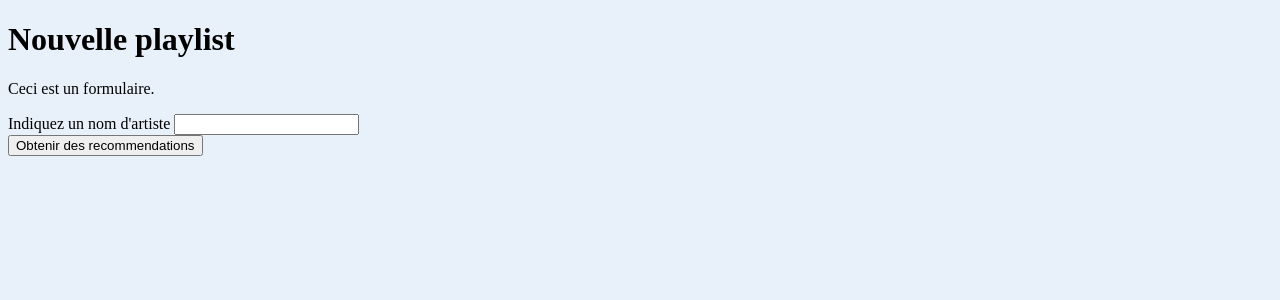
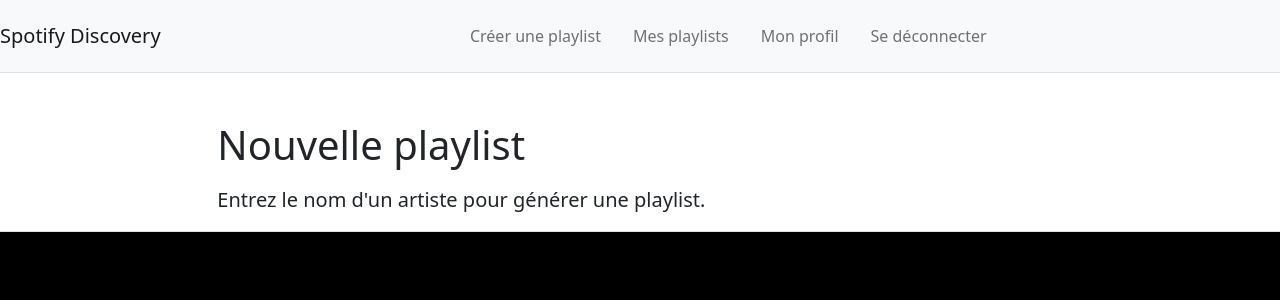
Before and after one commit to erwanlenagard/spotifydiscovery, a Flask app: template templates/form.html in a window 1280 px wide. Shown: the top 300 px of the page. Run offline with Flask 2, Linux system fonts and the light colour scheme; the template is opened without the code that fills it: values that come from a table or form of the project are taken from there, others are empty; parts of the project's set-up code (start-up, migrations or seed data) failed here and were passed over; some libraries are stand-ins or nearby versions.

Commit message:
Add files via upload

```diff
--- a/templates/form.html
+++ b/templates/form.html
@@ -1,35 +1,87 @@
-{% extends 'bootstrap/base.html' %}
-{% import "bootstrap/wtf.html" as wtf %}
+<!DOCTYPE html>
+<head>
+    <meta charset="utf-8">
+    <meta name="viewport" content="width=device-width, initial-scale=1, shrink-to-fit=no">
+    <meta name="description" content="">
+    <meta name="author" content="">
+    <link rel="icon" href="../../../../favicon.ico">
 
-{% block styles %}
-{{ super() }}
-    <style>
-        body { background: #e8f1f9; }
-    </style>
-{% endblock %}
+    <title>Spotify discovery - Créer une playlist</title>
+
+    <!-- Custom styles for this template -->
+    <link href="pricing.css" rel="stylesheet">
+  </head>
+
+  <body style="background-color: rgb(0, 0, 0);">
 
 
-{% block title %}
-Nouvelle playlist
-{% endblock %}
+<div class="align-items-center bg-white border-bottom box-shadow" style="color: rgb(255, 255, 255); background-color: rgb(59, 59, 59);color:black;">
 
+        <!-- NAVBAR
+    ================================================== -->
 
-{% block content %}
+ <nav class="navbar navbar-expand-lg navbar-light bg-light">
+    <div class="d-flex flex-grow-1">
+        <span class="w-100 d-lg-none d-block"><!-- hidden spacer to center brand on mobile --></span>
+        <a class="navbar-brand d-none d-lg-inline-block" href="/">
+           Spotify Discovery
+        </a>
+    </div>
+    <div class="collapse navbar-collapse flex-grow-1 text-right" id="myNavbar">
+        <ul class="navbar-nav ml-auto flex-nowrap">
+            <li class="nav-item">
+                <a href="/create_playlist" class="nav-link m-2 menu-item nav-active">Créer une playlist</a>
+            </li>
+            <li class="nav-item">
+                <a href="/playlist" class="nav-link m-2 menu-item">Mes playlists</a>
+            </li>
+            <li class="nav-item">
+                <a href="/current_user" class="nav-link m-2 menu-item">Mon profil</a>
+            </li>
+            <li class="nav-item">
+                <a href="/logout" class="nav-link m-2 menu-item">Se déconnecter</a>
+            </li>
+        </ul>
+    </div>
+</nav>
 
-<div class="container">
+ </div>
+<div  class="align-items-center bg-white border-bottom box-shadow" >
   <div class="row">
     <div class="col-md-10 col-lg-8 mx-lg-auto mx-md-auto">
 
       <h1 class="pt-5 pb-2">Nouvelle playlist</h1>
 
-      <p class="lead">Ceci est un formulaire.</p>
+      <p class="lead">Entrez le nom d'un artiste pour générer une playlist.</p>
 
       {{ wtf.quick_form(form) }}
-
-      <p class="pt-5"><strong>{{ message }}</strong></p>
 
     </div>
   </div>
 </div>
 
-{% endblock %}
+
+    <!-- Bootstrap core JavaScript
+    ================================================== -->
+    <!-- Placed at the end of the document so the pages load faster -->
+      <!-- Bootstrap core CSS -->
+    <link href="https://cdn.jsdelivr.net/npm/bootstrap@5.1.0/dist/css/bootstrap.min.css" rel="stylesheet" integrity="sha384-KyZXEAg3QhqLMpG8r+8fhAXLRk2vvoC2f3B09zVXn8CA5QIVfZOJ3BCsw2P0p/We" crossorigin="anonymous">
+<script src="https://cdn.jsdelivr.net/npm/bootstrap@5.1.0/dist/js/bootstrap.bundle.min.js" integrity="sha384-U1DAWAznBHeqEIlVSCgzq+c9gqGAJn5c/t99JyeKa9xxaYpSvHU5awsuZVVFIhvj" crossorigin="anonymous"></script>
+    <script src="https://cdn.jsdelivr.net/npm/@popperjs/core@2.9.3/dist/umd/popper.min.js" integrity="sha384-eMNCOe7tC1doHpGoWe/6oMVemdAVTMs2xqW4mwXrXsW0L84Iytr2wi5v2QjrP/xp" crossorigin="anonymous"></script>
+<script src="https://cdn.jsdelivr.net/npm/bootstrap@5.1.0/dist/js/bootstrap.min.js" integrity="sha384-cn7l7gDp0eyniUwwAZgrzD06kc/tftFf19TOAs2zVinnD/C7E91j9yyk5//jjpt/" crossorigin="anonymous"></script>
+    <link href="../../css/editor.css" rel="stylesheet">
+	<script src="https://code.jquery.com/jquery-3.3.1.slim.min.js" integrity="sha384-q8i/X+965DzO0rT7abK41JStQIAqVgRVzpbzo5smXKp4YfRvH+8abtTE1Pi6jizo" crossorigin="anonymous"></script>
+<!--     <script src="../../js/vendor/popper.min.js"></script>
+    <script src="../../js/bootstrap.min.js"></script> -->
+    <script src="https://cdn.jsdelivr.net/npm/holderjs@2.9.4/holder.js"></script>
+    <script>
+      Holder.addTheme('thumb', {
+        bg: '#55595c',
+        fg: '#eceeef',
+        text: 'Thumbnail'
+      });
+    </script>
+
+
+</body>
+</html>
--- a/templates/index.html
+++ b/templates/index.html
@@ -50,7 +50,7 @@
     <!-- CONTENU
     ================================================== -->
 
-    <div class="pricing-header px-3 py-3 pt-md-5 pb-md-4 mx-auto text-center bg-image" style="background-image:  url('./img/img3.jpg'); height: 91vh; opacity: 1;background-size: cover;color: white;">
+    <div class="pricing-header px-3 py-3 pt-md-5 pb-md-4 mx-auto text-center bg-image" style="background-image:  url('https://github.com/erwanlenagard/spotifydiscovery/blob/main/templates/img/img3.jpg?raw=true'); height: 91vh; opacity: 1;background-size: cover;color: white;">
         <h1 class="display-4">Bienvenue {{me}}</h1>
       <p class="lead center">Découvrez de nouveaux morceaux qui correspondent à vos goûts. Créez une playlist d'artistes similaires à vos groupes et chanteurs préférés.</p>
     <a href="/create_playlist"><button type="button" class="btn btn-lg" style="position: static; text-align: center; background-color:#14a098;color:white;" href="/create_playlist">Créer une playlist</button></a></div>
```
